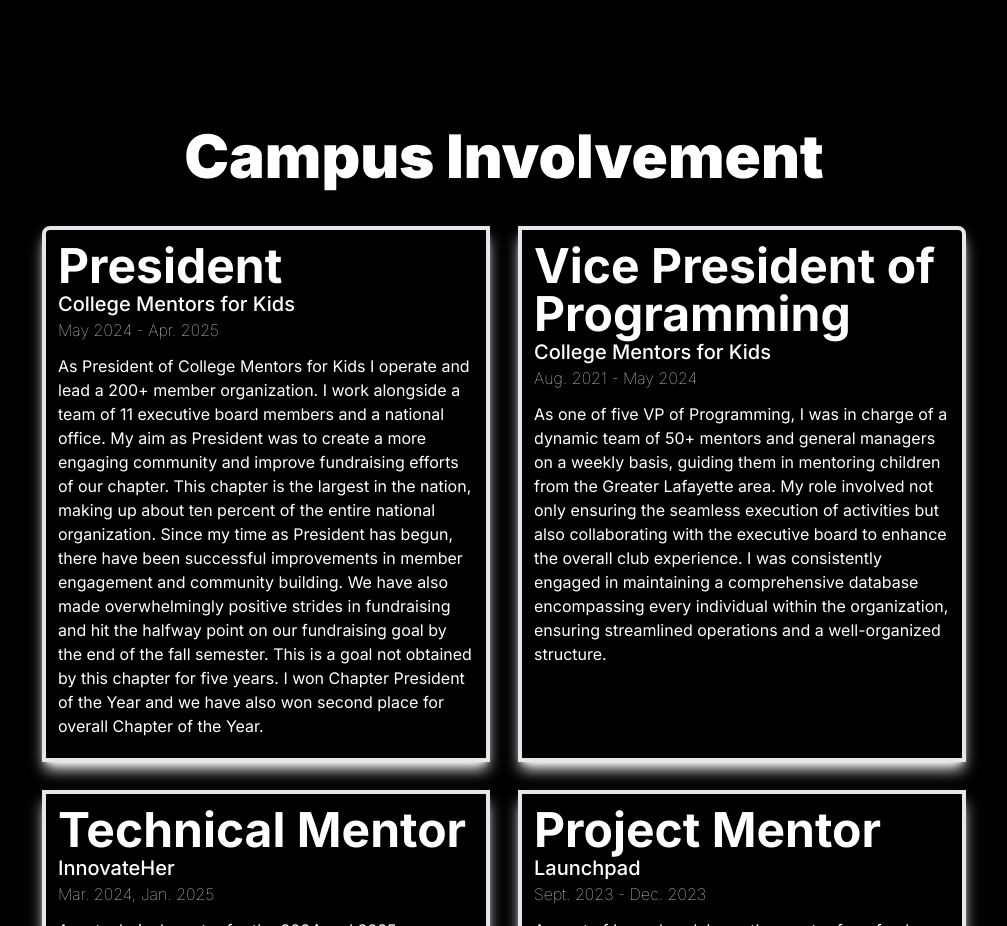
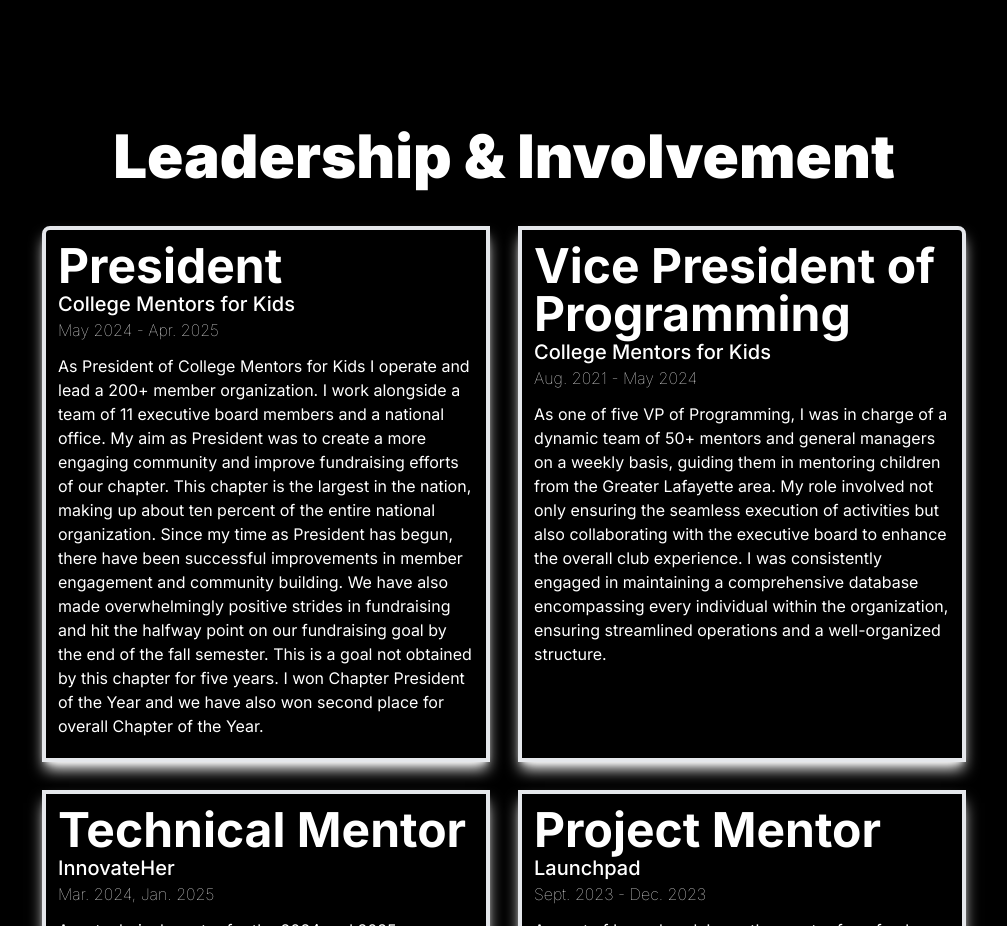
Before and after one commit to bkinaan/bkinaan.github.io, a Next.js app: page / in a window 1280 px wide. Shown: the part 4060-4986 px from the top of the page, without its empty margins (136-1143 px from the left). Built offline with nearby package versions, Linux system fonts and the light colour scheme; a web font is replaced by a local one.

Commit message:
updated label for club/org involvements

```diff
--- a/src/app/components/involvements-list.tsx
+++ b/src/app/components/involvements-list.tsx
@@ -61,7 +61,7 @@
   return (
     <div className="mb-10 pt-36">
       <div className="font-ss3 pb-10 text-center text-4xl font-black text-white md:text-6xl">
-        Campus Involvement
+        Leadership & Involvement
       </div>
       <div className="grid grid-cols-2 gap-7">
         <Experience
```
